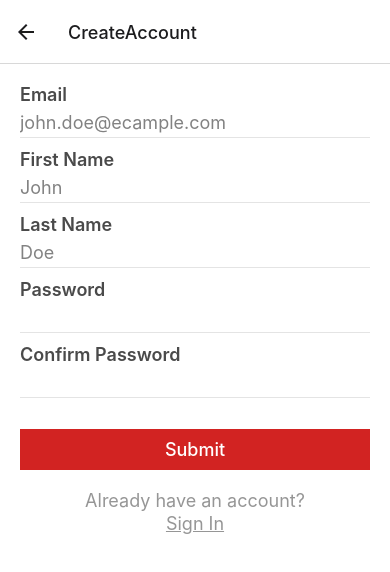
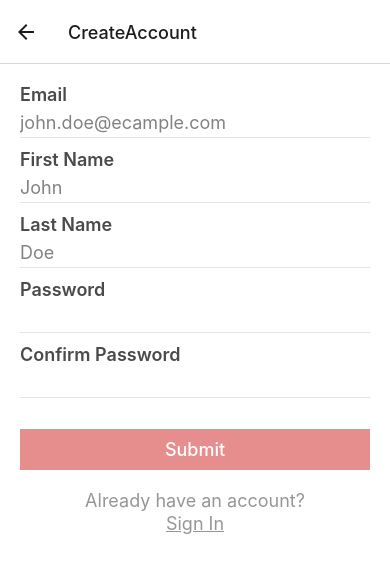
Before and after one commit to TanmayJain33/RNTestingDemo, a React Native app: screen /CreateAccount in a window 390 px wide. Shown: the top 572 px of the page. Built offline with nearby package versions, Linux system fonts and the light colour scheme.

Commit message:
Add submit button tests

```diff
--- a/src/CreateAccount.tsx
+++ b/src/CreateAccount.tsx
@@ -21,7 +21,11 @@ export default function Login({navigation}: any) {
       <TextField label="Password" secureTextEntry />
       <TextField label="Confirm Password" secureTextEntry />
       <ErrorText text="" />
-      <ButtonComponent text="Submit" onPress={() => Alert.alert('todo')} />
+      <ButtonComponent
+        text="Submit"
+        onPress={() => Alert.alert('todo')}
+        disabled
+      />
       <View style={styles.textBlock}>
         <Text style={styles.text}>Already have an account?</Text>
         <TouchableOpacity onPress={() => navigation.navigate('Login')}>
--- a/src/components/Button.tsx
+++ b/src/components/Button.tsx
@@ -5,7 +5,8 @@ export function ButtonComponent({text, onPress, disabled = false, style = {}}) {
   return (
     <TouchableOpacity
       onPress={onPress}
-      style={[styles.button, disabled && styles.buttonLoading, style]}>
+      style={[styles.button, disabled && styles.buttonLoading, style]}
+      disabled={disabled}>
       <Text style={styles.text}>{text}</Text>
     </TouchableOpacity>
   );
```
Also changed, not shown: 1 other file (tests, documents, lock files or other folders).
